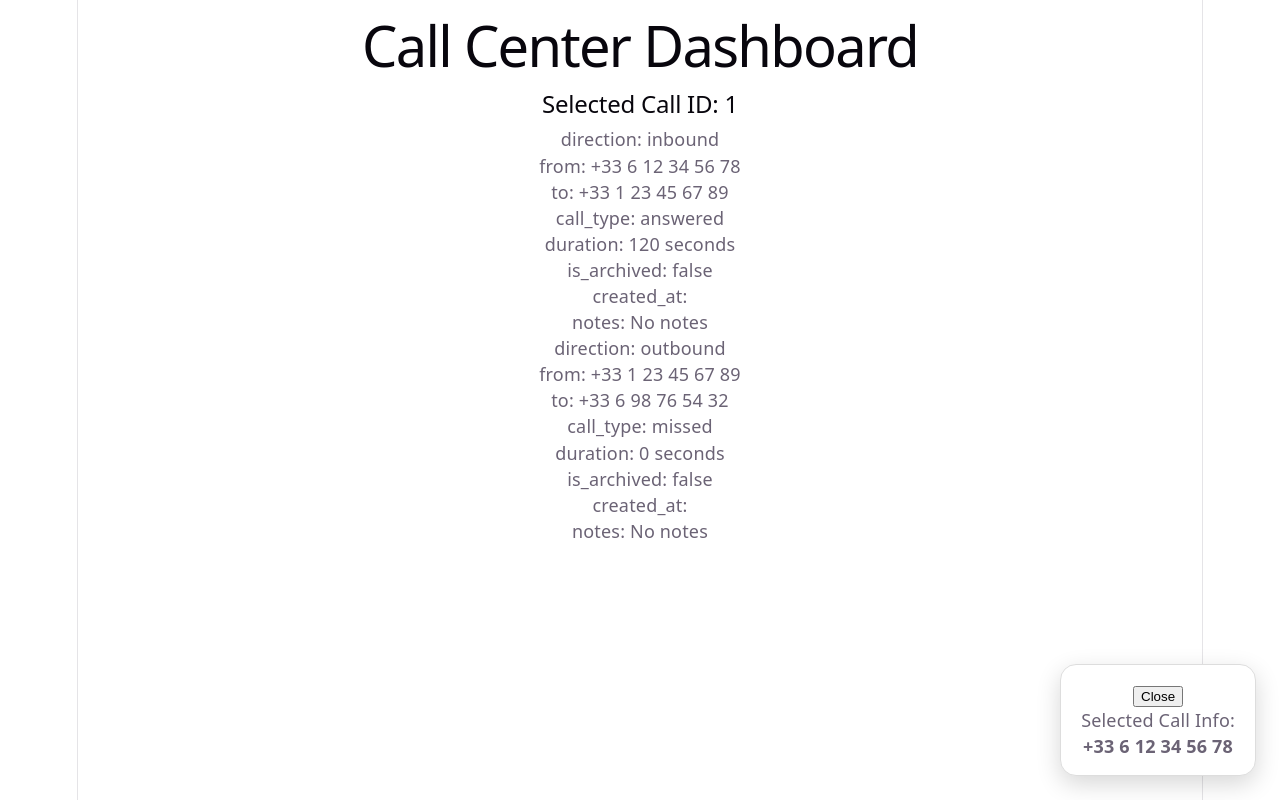
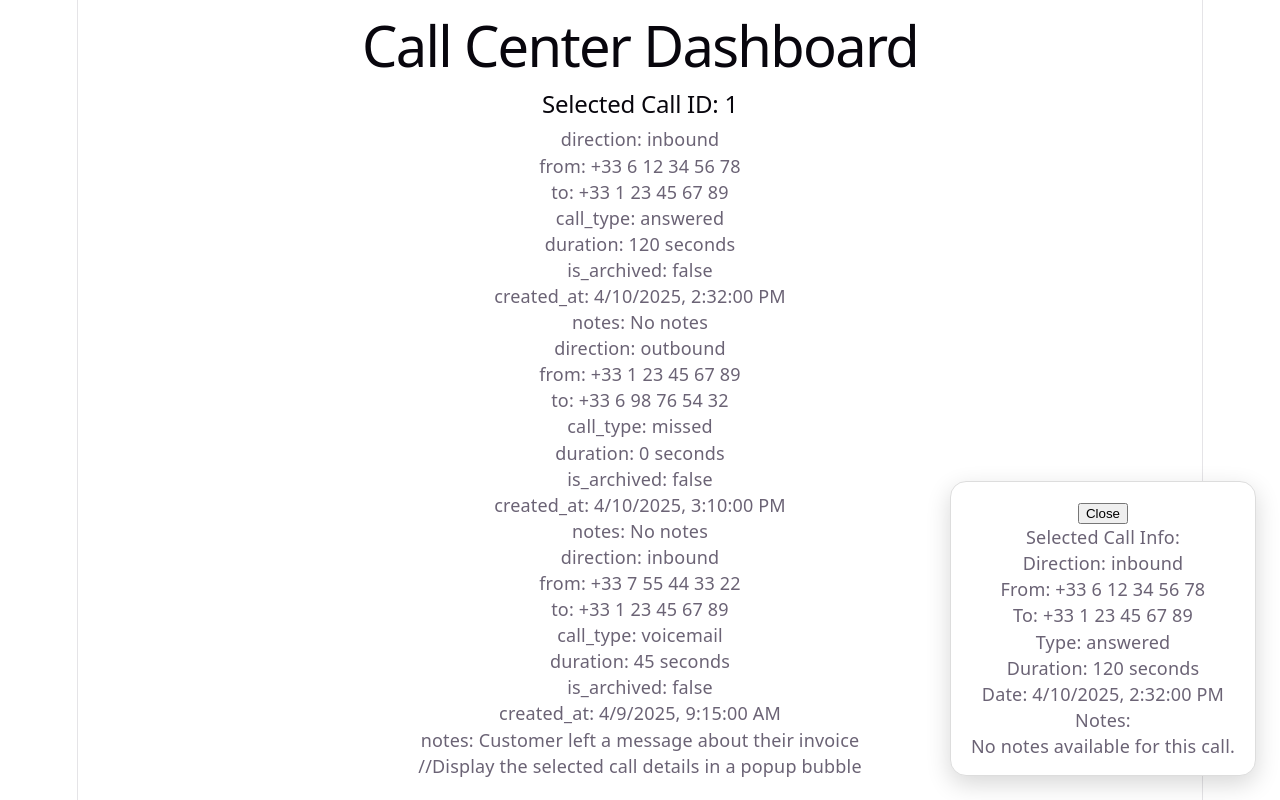
Before and after one commit to DimGianno/Call-Center-Frontend, a React (Vite) app in the folder call-center/: page / in a window 1280 px wide. Both pictures are taken after a click on the element 640 px from the left and 230 px from the top of the page. Built offline with nearby package versions, Linux system fonts and the light colour scheme.

Commit message:
Enhance call details display in App component and fix date formatting in CallItem component

```diff
--- a/call-center/src/App.jsx
+++ b/call-center/src/App.jsx
@@ -38,11 +38,27 @@ function App() {
             );
           })}
 
+        //Display the selected call details in a popup bubble
         {selectedCall && (
           <div className="popup-bubble">
             <button onClick={() => setSelectedCallId(null)}>Close</button>
             <p>Selected Call Info:</p>
-            <strong>{selectedCall.from}</strong>
+            <p>Direction: {selectedCall.direction}</p>
+            <p>From: {selectedCall.from}</p>
+            <p>To: {selectedCall.to}</p>
+            <p>Type: {selectedCall.call_type}</p>
+            <p>Duration: {selectedCall.duration} seconds</p>
+            <p>Date: {new Date(selectedCall.created_at).toLocaleString()}</p>
+            <p>Notes:</p>
+            {selectedCall.notes && selectedCall.notes.length > 0 ? (
+              <ul>
+                {selectedCall.notes.map((note) => (
+                  <li key={note.id}>{note.content}</li>
+                ))}
+              </ul>
+            ) : (
+              <p>No notes available for this call.</p>
+            )}
           </div>
         )}
       </div>
--- a/call-center/src/components/CallItem.jsx
+++ b/call-center/src/components/CallItem.jsx
@@ -9,7 +9,7 @@ function CallItem({ call, onSelectCall }) {
         <p>call_type: {call.call_type}</p>
         <p>duration: {call.duration} seconds</p>
         <p>is_archived: {call.is_archived.toString()}</p>
-        <p>created_at: {call.formattedDate}</p>
+        <p>created_at: {formattedDate}</p>
         <p>notes: {call.notes?.length > 0 ? call.notes[0].content : 'No notes'}</p>
       </div>
   );
--- a/call-center/src/data/calls.js
+++ b/call-center/src/data/calls.js
@@ -34,6 +34,22 @@ const calls = [
                 "content": "Customer left a message about their invoice"
             }
         ]
+    },
+    {
+        "id": "4",
+        "direction": "inbound",
+        "from": "+33 7 55 44 33 22",
+        "to": "+33 1 23 45 67 89",
+        "call_type": "voicemail",
+        "duration": 45,
+        "is_archived": false,
+        "created_at": "2025-04-09T09:15:00Z",
+        "notes": [
+            {
+                "id": "note-1",
+                "content": "Customer left a message about their invoice"
+            }
+        ]
     }
 ];
 
```
